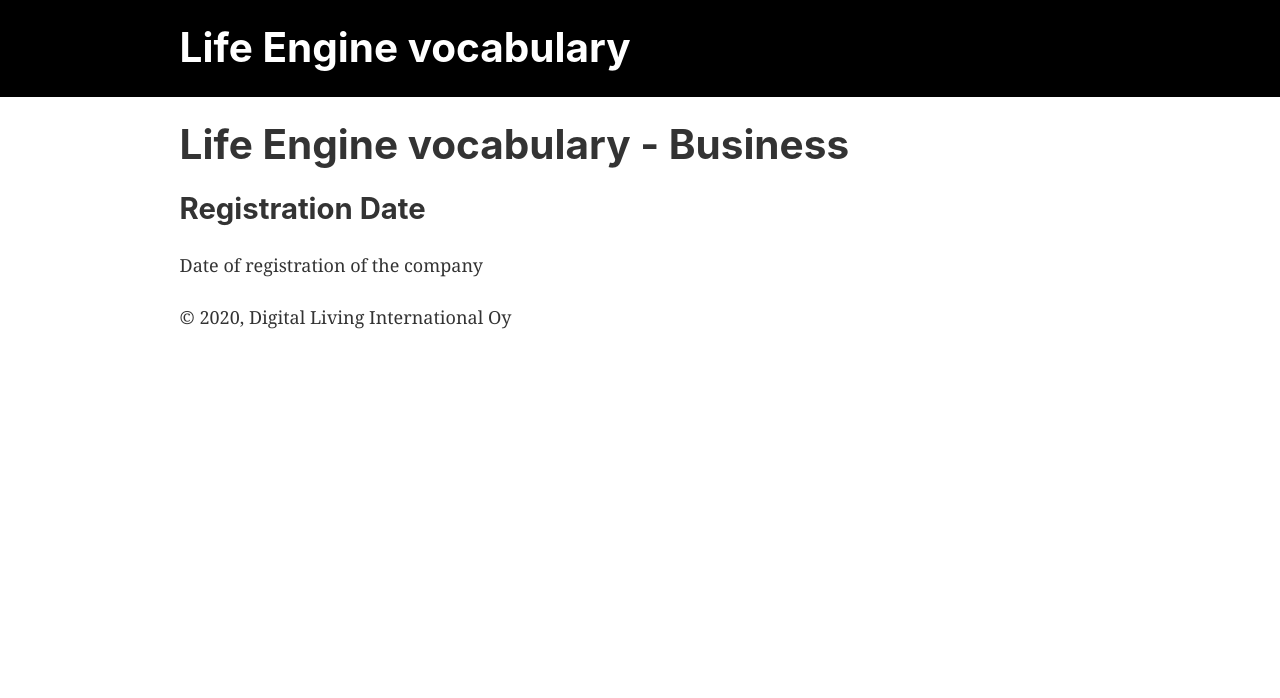
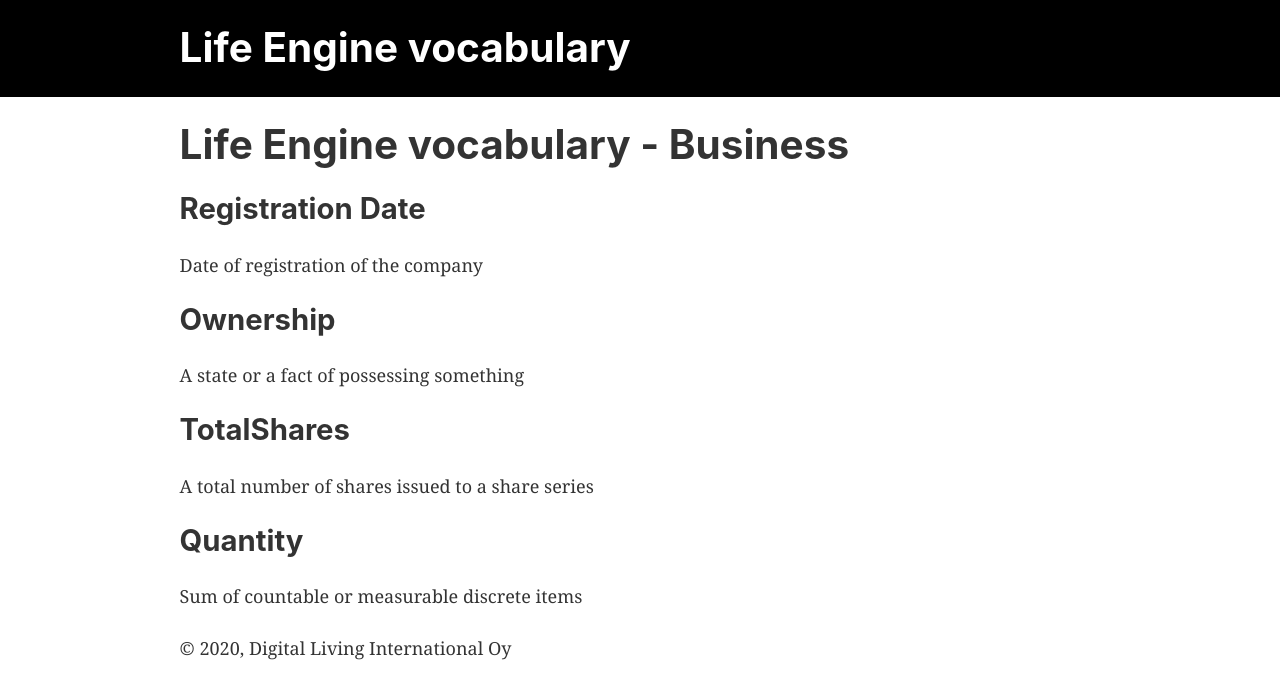
Before and after one commit to ioxiocom/vocabulary, a Gatsby site: page /Business in a window 1280 px wide. Built offline with nearby package versions, Linux system fonts and the light colour scheme; Gatsby itself is replaced by a stand-in of ours.

Commit message:
Added Company/Shareholders terms to LE vocabulary

```diff
--- a/src/pages/Business.js
+++ b/src/pages/Business.js
@@ -9,6 +9,12 @@
         <h1>Life Engine vocabulary - Business</h1>
             <a name={"registrationDate"}><h2>Registration Date</h2></a>
             <p>Date of registration of the company</p>
+            <a name={"ownership"}><h2>Ownership</h2></a>
+            <p>A state or a fact of possessing something</p>
+            <a name={"totalShares"}><h2>TotalShares</h2></a>
+            <p>A total number of shares issued to a share series</p>
+            <a name={"quantity"}><h2>Quantity</h2></a>
+            <p>Sum of countable or measurable discrete items</p>
     </Layout>
 )
 
--- a/src/pages/Legislation.js
+++ b/src/pages/Legislation.js
@@ -8,6 +8,8 @@
         <h1>Life Engine vocabulary - Legislation</h1>
             <a name={"attribution"}><h2>Attribution</h2></a>
             <p>Text required to give proper attribution to data source</p>
+            <a name={"name"}><h2>Name</h2></a>
+            <p>Legal name of a company or first name and last name of a person.</p>
     </Layout>
 )
 
```
